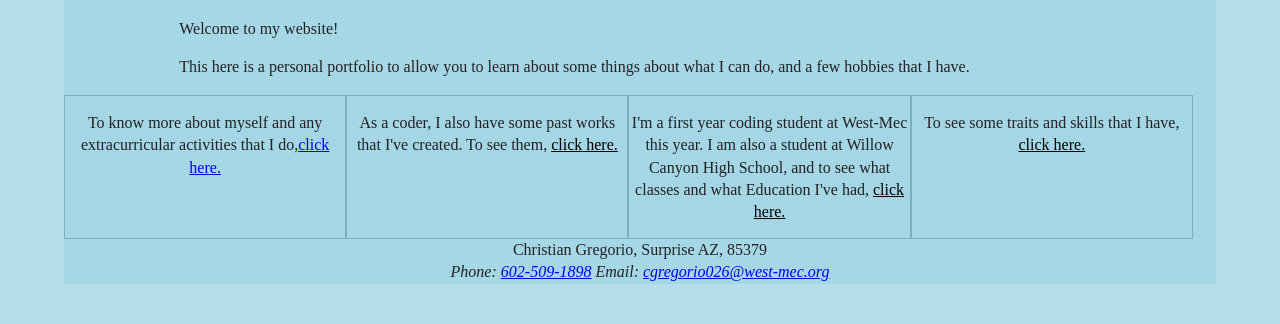
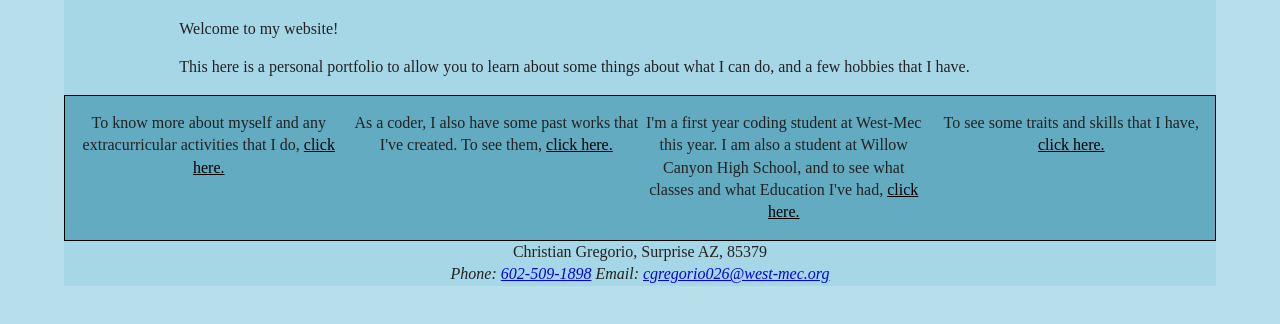
Before and after one commit to CGregorio026/Web-Development-Portfolio, a plain HTML site: page index.html in a window 1280 px wide. Shown: the part 92-416 px from the top of the page. Drawn offline with nearby package versions, Linux system fonts and the light colour scheme.

Commit message:
Background Colors and divs
Added divs in the index page to separate my four link sections. Temporarily discarded the transformation styles until understood deeper. Also added a different background color in the articles of every page.

```diff
--- a/css/main.css
+++ b/css/main.css
@@ -118,16 +118,37 @@ body>aside {
   float: left;
 }
 
-aside::after {
+
+article {
+  width: 80%;
+  margin-left: auto;
+  margin-right: auto;
+  border: 1px solid black;
+  background-color: hsla(194, 42%, 54%, 0.85);
+}
+
+div.row {
+  clear: both;
+  width: 100%;
+  background-color: hsla(194, 42%, 54%, 0.85);
+  border: 1px solid black;
+}
+
+div.col-1-4 {
+  float: left;
+  width: 25%;
+  text-align: center;
+}
+
+div.row::after {
   clear: both;
   content: "";
   display: table;
 }
 
-article {
-  width: 80%;
-  margin-left: auto;
-  margin-right: auto;
+.noborder>article {
+  border: none;
+  background: transparent;
 }
 
 /* Navigation Styles */
@@ -170,8 +191,7 @@ h1 {
 footer {
   clear: both;
   text-align: center;
-  /* margin-left: auto;
-  margin-right: auto; */
+
 }
 
 .box a:link,
@@ -180,7 +200,9 @@ footer {
   text-decoration: underline;
 }
 
-
+* {
+  box-sizing: border-box;
+}
 
 /* Testing out styles-Stay as comments until used in the document */
 
@@ -188,9 +210,11 @@ footer {
 /*
 This is a test style which enlarges a box of text and changes its color. The .sample was the text inside of the box, while the .box was a div element which has a black border, and has dimensions of 3x3ems. The transition changes the width and the height to the size stated in the .box:hover(when the element has the mouse hovered over it) over two seconds. It also changes the background-color over 2 seconds.
 */
-.sample {
+
+/* .sample {
   vertical-align: middle;
 }
+
 
 .box {
   text-align: center;
@@ -198,37 +222,25 @@ This is a test style which enlarges a box of text and changes its color. The .sa
   width: 24.5%;
   height: 9em;
   background-color: hsla(194, 55%, 77%, 0.85);
-  transition: width 2s, height 2s, background-color 2s;
+  transition: width 1s, height 2s, background-color 4s, font-size 3s;
+  float: left;
 }
 
 .box:hover {
-  transform: translateY(-15em);
   clear: both;
   background-color: hsla(194, 32%, 56%, 0.85);
   width: 100%;
-  height: 20em;
-}
+  font-size: 2em;
+  display: block;
+} */
 
-#stupidBox {
-  text-align: center;
-  border: 1px solid hsla(193, 28%, 59%, 0.85);
-  width: 24.5%;
-  height: 9em;
-  background-color: hsla(194, 55%, 77%, 0.85);
-  transition: width 2s, height 2s, background-color 2s;
-}
 
-#stupidBox:hover {
-  transform: translateY(-6em);
-  clear: both;
-  background-color: hsla(194, 32%, 56%, 0.85);
-  width: 100%;
-  height: 20em;
-}
 
-* {
-  box-sizing: border-box;
-}
+
+
+
+
+
 
 
 
--- a/index.html
+++ b/index.html
@@ -23,43 +23,59 @@
 
   <!-- Add your site or application content here -->
 
-
+  <header>
     <nav>
       <ul>
         <li><a href="index.html">Home</a></li>
         <li><a href="bio.html">About Me</a></li>
-      <li><a href="404.html">Other Works</a></li>
+        <li><a href="previous_works.html">Other Works</a></li>
         <li><a href="education.html">Education</a></li>
         <li><a href="skills.html">Skills</a></li>
       </ul>
     </nav>
+    <div class="noborder">
       <article>
         <h1>Home Page</h1>
         <p>Welcome to my website!</p>
-    <p>This here is a personal portfolio to allow you to learn about some things about what I can do, and a few hobbies
+        <p>This here is a personal portfolio to allow you to learn about some things about what I can do, and a few
+          hobbies
           that I have.</p>
       </article>
+    </div>
 
-  <aside id=stupidBox>
-    <p class="sample">To know more about myself and any extracurricular activities that I do,<a href="bio.html">click
+  </header>
+
+  <div class="row">
+    <div class="col-1-4">
+      <aside class="box" id="box1">
+        <p class="sample">To know more about myself and any extracurricular activities that I do, <a href="bio.html">click
             here.</a></p>
       </aside>
-
-  <aside class="box">
-    <p class="sample"> As a coder, I also have some past works that I've created. To see them, <a href="404.html">
+    </div>
+    <div class="col-1-4">
+      <aside class="box" id="box2">
+        <p class="sample"> As a coder, I also have some past works that I've created. To see them, <a href="previous_works.html">
             click here.</a></p>
       </aside>
-
-  <aside class="box">
+    </div>
+    <div class="col-1-4">
+      <aside class="box" id="box3">
         <p class="sample"> I'm a first year coding student at West-Mec this year. I am also a
           student at Willow Canyon High School, and to see what classes and what Education I've had, <a href="education.html">
             click here.</a></p>
       </aside>
-
-  <aside class="box">
-    <p class="sample">To see some traits and skills that I have, <a href="education.html">
+    </div>
+    <div class="col-1-4">
+      <aside class="box" id="box4">
+        <p class="sample">To see some traits and skills that I have, <a href="skills.html">
             click here.</a></p>
       </aside>
+    </div>
+  </div>
+
+
+
+
 
   <footer>
     Christian Gregorio, Surprise AZ, 85379
```
Also changed, not shown: bio.html (+15 -13 lines), education.html (+3 -1 lines), previous_works.html (+5 -3 lines). Lines whose indentation alone changed are shown as unchanged.
